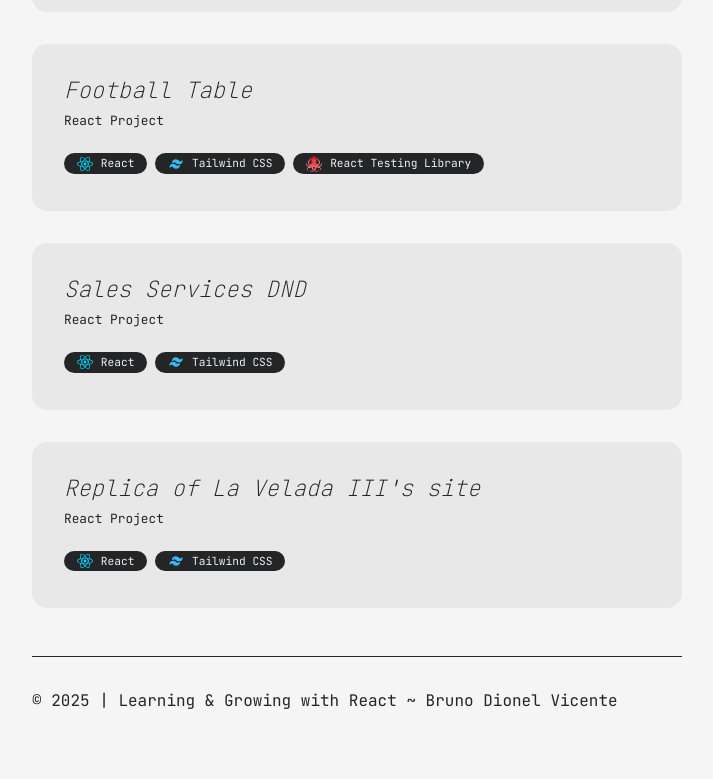
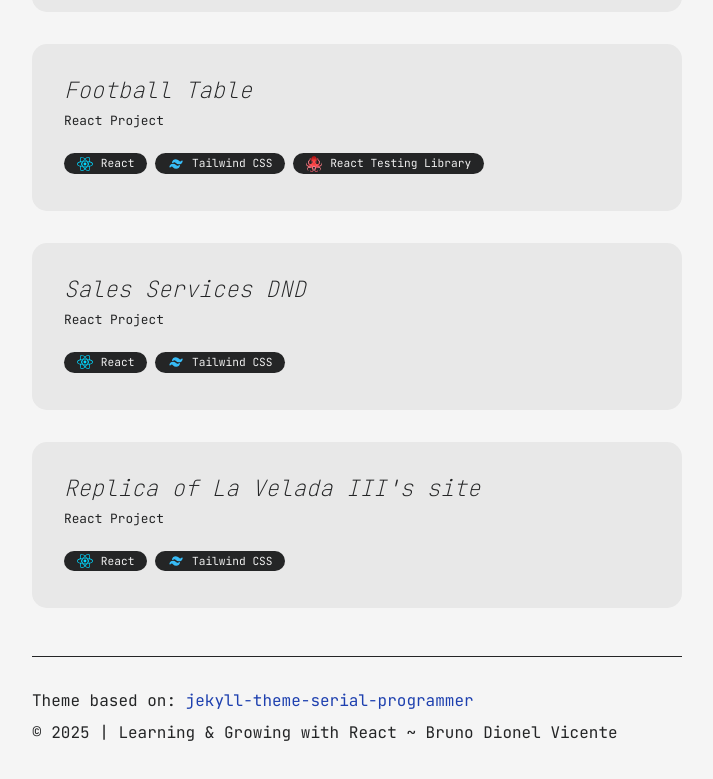
Before and after one commit to brdionel/portfolio, a React (Vite) app: page / in a window 1280 px wide. Shown: the part 1302-2081 px from the top of the page, without its empty margins (283-996 px from the left). Built offline with nearby package versions, Linux system fonts and the light colour scheme.

Commit message:
add theme based on jekyll-theme-serial-programmer

```diff
--- a/src/componentes/footer/footer.jsx
+++ b/src/componentes/footer/footer.jsx
@@ -3,6 +3,7 @@ const Footer = () => {
     <>
       <hr className="border-t-[1px] border-primary-light border-b-0 border-l-0 border-r-0 mb-[1.75rem]" />
       <footer>
+      <p className="dark:text-[#A9ABB3]">Theme based on: <a className="text-blue-800" href="https://github.com/sharadcodes/jekyll-theme-serial-programmer" target="_blank">jekyll-theme-serial-programmer</a></p>
         <p className="dark:text-[#A9ABB3]">
           © 2025 | Learning & Growing with React ~ Bruno Dionel Vicente
         </p>
```
